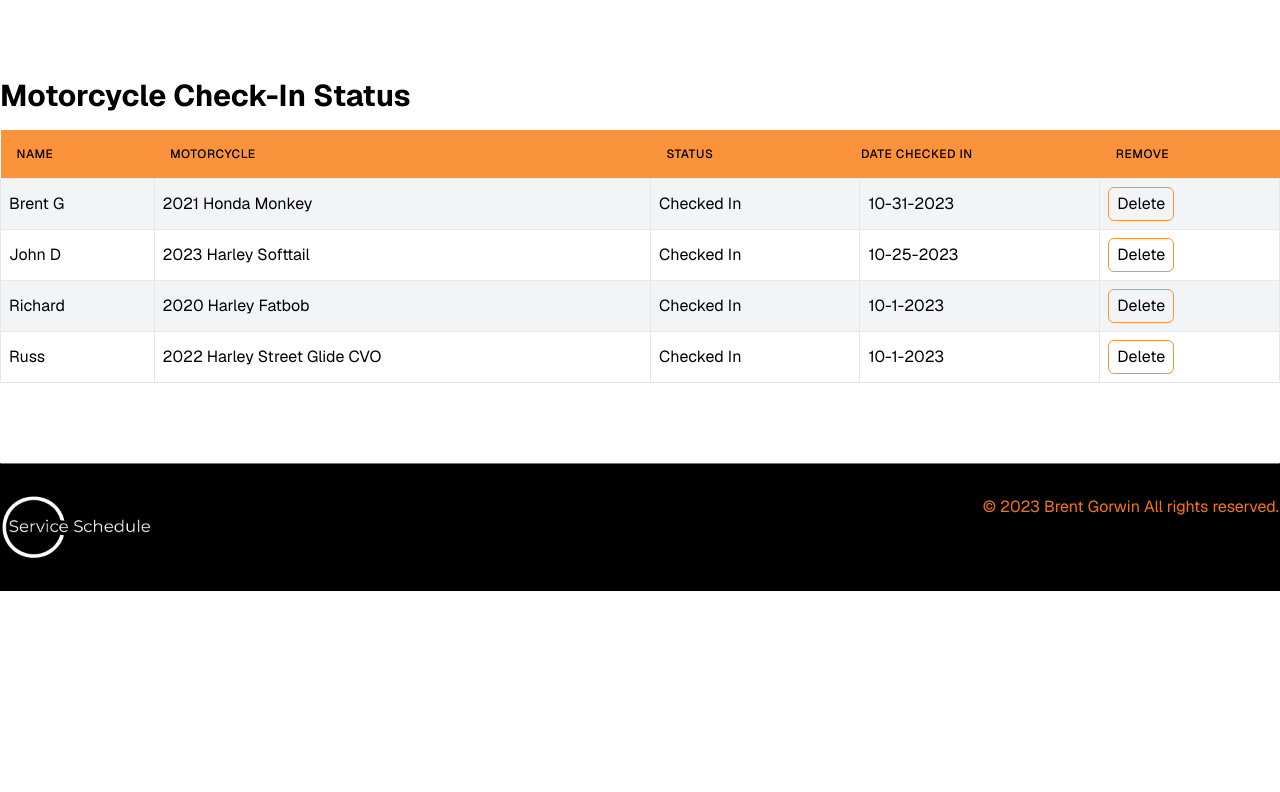
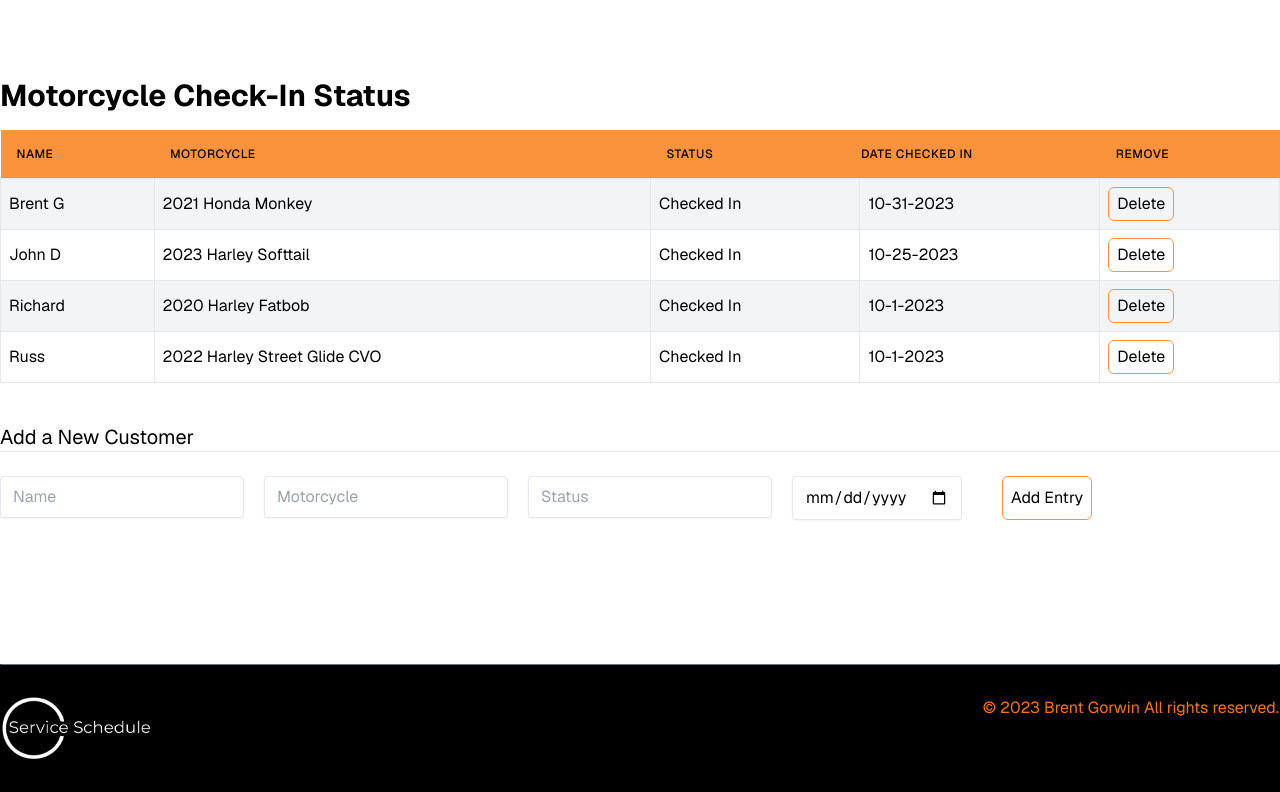
Before and after one commit to bgorwin/service-schedule, a Next.js app: page /customers in a window 1280 px wide. Shown: the part 642-1434 px from the top of the page. Before the commit the page ends 1233 px from the top, so only its background shows below. Built offline with nearby package versions, Linux system fonts and the light colour scheme.

Commit message:
Added form to the WorkorderList component. This will add the values to the list. This is separage that whats in the data json file, but will have the ability to add another customer to the table.

```diff
--- a/components/WorkorderList.jsx
+++ b/components/WorkorderList.jsx
@@ -5,6 +5,30 @@ import { promises as fs } from 'fs';
 
 
 const WorkorderList = ({ data: initialData }) => {
+    // Adding a new item from form to the list
+    const [formData, setFormData] = useState({
+        name: '',
+        motorcycle: '',
+        status: '',
+        dateCheckedIn: '',
+    });
+    const [items, setItems] = useState([]);
+
+    const handleInputChange = (e) => {
+        const { name, value } = e.target;
+        setFormData(prevFormData => ({
+            ...prevFormData,
+            [name]: value
+        }));
+    };
+
+    const handleSubmit = (e) => {
+        e.preventDefault();
+        // Optional: Add validation or other logic before adding the item
+        setItems([...items, formData]); // Add the formData to the items array
+        setFormData({ name: '', motorcycle: '', status: '', dateCheckedIn: '' }); // Clear the form
+    };
+
 
     const [data, setData] = useState(initialData);
 
@@ -37,16 +61,81 @@ const WorkorderList = ({ data: initialData }) => {
               <td className="border p-2">{entry.motorcycle}</td>
               <td className="border p-2">{entry.status}</td>
               <td className="border p-2">{entry.dateCheckedIn}</td>
-              <td className="border p-2"><button
-              onClick={() => handleDelete(index)}
-              className="border border-orange-400 text-black hover:bg-black hover:text-white px-2 py-1 rounded-md"
-            >
-              Delete
-            </button></td>
+              <td className="border p-2">
+                <button
+                  onClick={() => handleDelete(index)}
+                  className="border border-orange-400 text-black hover:bg-black hover:text-white px-2 py-1 rounded-md  transition duration-200">Delete</button>
+              </td>
             </tr>
           ))}
+          {items.map((item, index) => (
+              <tr key={index} className={index % 2 === 0 ? 'bg-gray-100' : ''}>
+                  <td className="border p-2">{item.name}</td>
+                  <td className="border p-2">{item.motorcycle}</td>
+                  <td className="border p-2">{item.status}</td>
+                  <td className="border p-2">{item.dateCheckedIn}</td>
+                  <td className="border p-2">
+                    <button
+                      onClick={() => handleDelete(index)}
+                      className="border border-orange-400 text-black hover:bg-black hover:text-white px-2 py-1 rounded-md  transition duration-200">Delete</button>
+                  </td>
+              </tr>
+          ))}
+
         </tbody>
       </table>
+
+      <div className="container mx-auto pt-10 pb-10">
+        <p className="text-xl">Add a New Customer</p>
+        <hr />
+        <form onSubmit={handleSubmit} className="flex flex-row mb-6 mt-6 gap-5">
+            <div className="">
+                <input
+                    type="text"
+                    name="name"
+                    value={formData.name}
+                    onChange={handleInputChange}
+                    placeholder="Name"
+                    className="shadow shadow-sm border rounded py-2 px-3 text-grey-darker"
+                />
+            </div>
+            <div className="">
+                <input
+                    type="text"
+                    name="motorcycle"
+                    value={formData.motorcycle}
+                    onChange={handleInputChange}
+                    placeholder="Motorcycle"
+                    className="shadow shadow-sm border rounded py-2 px-3 text-grey-darker"
+                />
+            </div>
+            <div className="">
+                <input
+                    type="text"
+                    name="status"
+                    value={formData.status}
+                    onChange={handleInputChange}
+                    placeholder="Status"
+                    className="shadow shadow-sm border rounded py-2 px-3 text-grey-darker"
+                />
+            </div>
+            <div className="">
+                <input
+                    type="date"
+                    name="dateCheckedIn"
+                    value={formData.dateCheckedIn}
+                    onChange={handleInputChange}
+                    className="shadow shadow-sm border rounded py-2 px-3 text-grey-darker"
+                />
+            </div>
+            <div>
+
+            </div>
+            <button type="submit" className="border border-orange-400 text-black hover:bg-black hover:text-white px-2 py-1 rounded-md  transition duration-200">
+                Add Entry
+            </button>
+        </form>
+      </div>
     </div>
   );
 };
```
